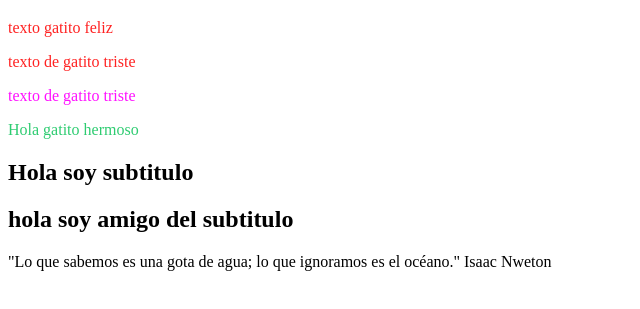
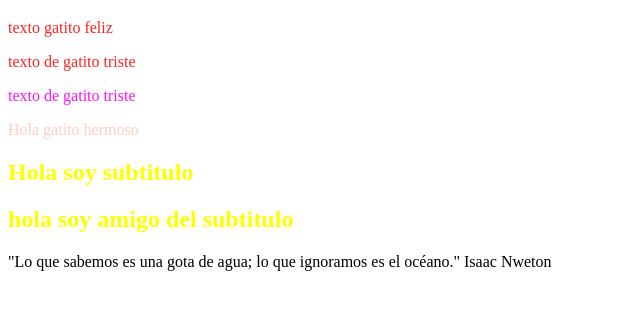
Before and after one commit to WesleyLaura/PROYECTO-GRUPAL-CSS, a plain HTML site: page CSS/index.html in a window 1280 px wide. Shown: the part 61-370 px from the top of the page, without its empty margins (0-640 px from the left). Drawn offline with Linux system fonts and the light colour scheme.

Commit message:
Añadir color a los textos

```diff
--- a/CSS/style.css
+++ b/CSS/style.css
@@ -8,5 +8,8 @@ p.texto {
     color: #f22
 }
 div p{
-    color: #2ecc71
+    color: #f424
 }
+div h2{
+    color: #ff0
+}
```
